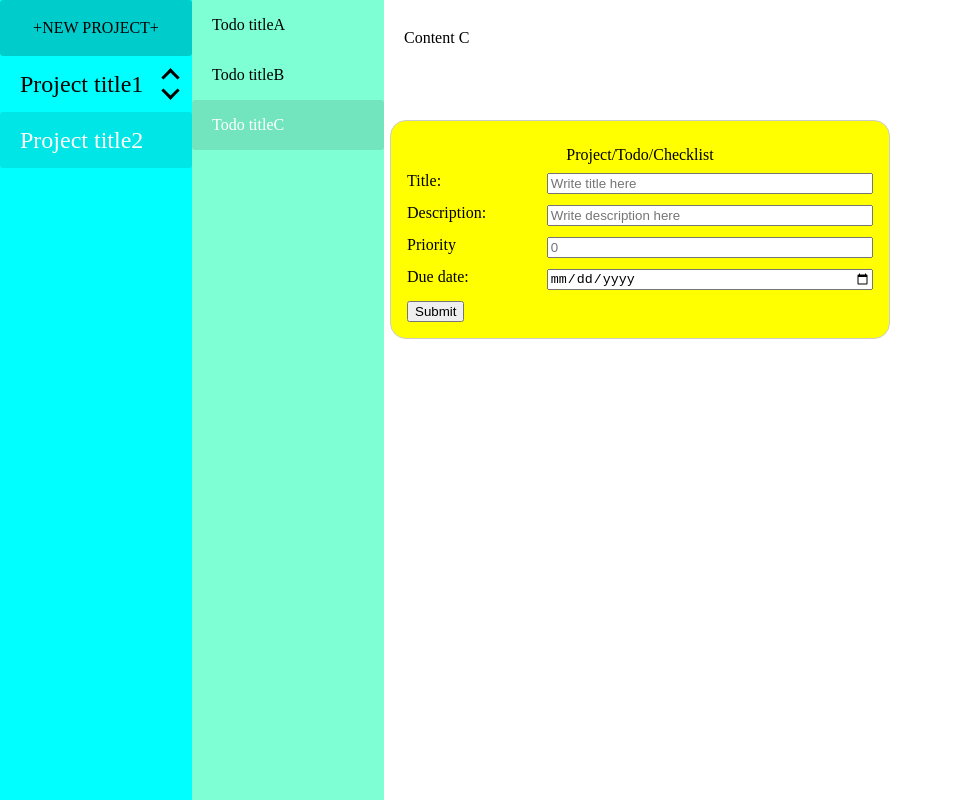
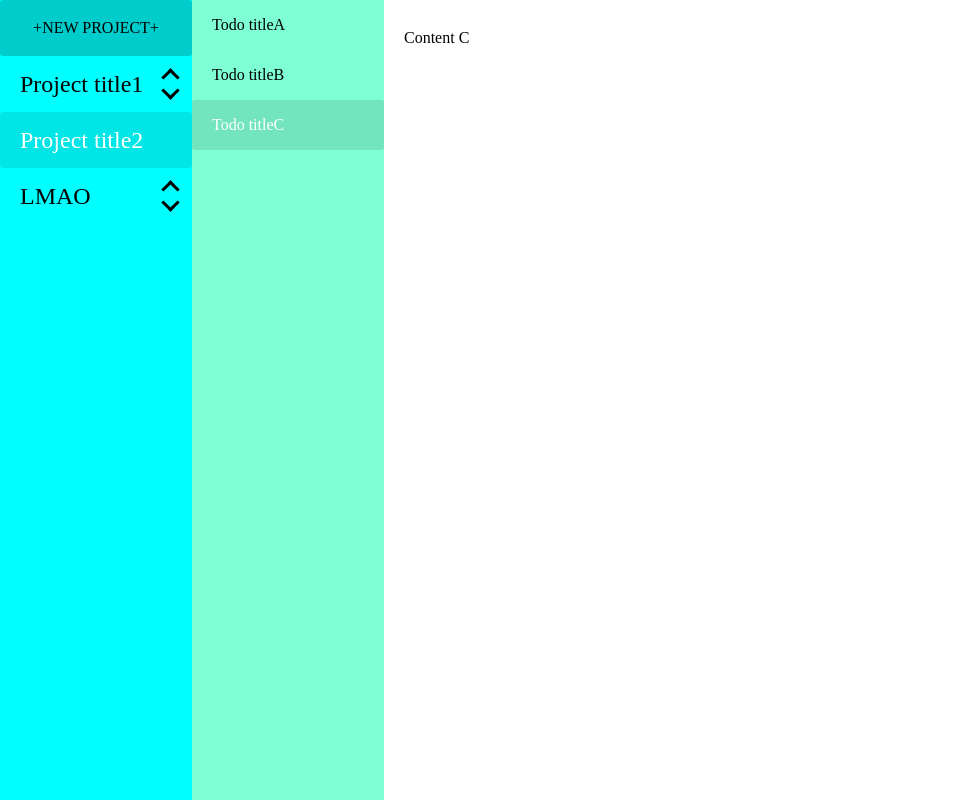
Before and after one commit to Norraynor/todo-app, a website built with webpack: page dist/index.html in a window 1280 px wide. Shown: the whole page, without its empty margins (0-953 px from the left). Built offline with nearby package versions, Linux system fonts and the light colour scheme.

Commit message:
before restructuring

```diff
--- /dev/null
+++ b/src/DOMPresets.js
@@ -0,0 +1,91 @@
+const DOMPresets = (function(){
+    function createProject(title){
+        const projects = document.querySelector(".projects");
+        const projectInput = document.createElement("input");
+        projectInput.classList.add("project-toggle");
+        projectInput.type = "radio";
+        let titleID = title.replace("/\s/g","-");
+        projectInput.id = titleID;
+        projectInput.name = "projects";
+        projectInput.checked = "";
+        const projectLabel = document.createElement("label");
+        projectLabel.classList.add("projectButton");
+        projectLabel.htmlFor = titleID;
+        projectLabel.innerText = title;
+        const arrowsContainer = document.createElement("div");
+        arrowsContainer.classList.add("arrows");
+        const upButton = document.createElement("button");
+        upButton.classList.add("priority-change", "arrow", "up");
+        const downButton = document.createElement("button");
+        downButton.classList.add("priority-change", "arrow", "down");
+        arrowsContainer.appendChild(upButton);
+        arrowsContainer.appendChild(downButton);
+        projectLabel.appendChild(arrowsContainer);
+        const projectContainer = document.createElement("div");
+        projectContainer.classList.add("project");
+        projects.appendChild(projectInput);
+        projects.appendChild(projectLabel);
+        projects.appendChild(projectContainer);
+    }
+    function todos(){
+
+    }
+    /*
+    <input class="project-toggle" type="radio" id="project-title" name="projects" checked>
+          <label class="projectButton" for="project-title">
+            Project title1
+            <div class="arrows">
+              <button class="priority-change arrow up"></button>
+              <button class="priority-change arrow down"></button>
+            </div>
+          </label>
+          <div class="project">
+            <div class="todos">
+              <div class="new-todo">
+                <input class="new-todo-toggle" type="radio" id="new-todo-button" name="new-todo" checked>
+                <label class="newTodoButton" for="new-todo-button">+NEW TO DO+</label>
+              </div>
+
+              <input class="todo-toggle" type="radio" id="todo-title" name="todo" checked>
+              <label class="todoButton" for="todo-title">Todo title1
+                <p class="completion-status not-completed">not completed</p>
+                <div class="due-date">
+                  <p>due: xd-xd-xdxd</p>
+                </div>
+
+                <div class="arrows">
+                  <button class="priority-change arrow up"></button>
+                  <button class="priority-change arrow down"></button>
+                </div>
+              </label>
+              <div class="todo">
+                <div class="content">
+                  <div class=new-checklist>
+                    <input class="new-checklist-toggle" type="radio" id="new-checklist-button" name="new-checklist" checked>
+                    <label class="newChecklistButton" for="new-checklist-button">+NEW ITEM+</label>
+                  </div>
+                  <div class="description">
+                    <h4 class="content-title">todo-title1</h4>
+                    <div class="short-description">
+                      this is where a short description will be present
+                    </div>
+                    <div class="checklist">
+                      <div class="checklist-item">
+                        <input class="checklist-toggle" type="checkbox" id="checklist-title" name="checklist" checked>
+                        <label class="checklistButton" for="checklist-title">checklist title1
+                          <p>due date: xx-yy-zzzz</p>
+                        </label>
+                      </div>
+                    </div>
+                  </div>
+                </div>
+              </div>
+
+
+          </div>
+          */
+    return {
+        createProject
+    }
+})();
+export default DOMPresets;
--- a/src/ViewManager.js
+++ b/src/ViewManager.js
@@ -1,20 +1,19 @@
 //here is where it will display everything and do DOM stuff
 
-import form from "./form";
+import buttonController from "./buttonController";
 import projectManager from "./projectManager";
+import DOMPresets from "./DOMPresets";
+
 
 const viewManager = (function viewManager(){
-    //button controller
-    const newProjectButton = document.querySelector(".newProjectButton");
-    newProjectButton.addEventListener("click",()=>{
-        form.showForm();
-        form.projectForm();
-    })
-    const newToDoButton = document.querySelector(".newTodoButton");
-    const newChecklistButton = document.querySelector(".newChecklistButton");
+    DOMPresets.createProject("LMAO");
     //stuff to display projects
     function displayProjects(){
         const projects = projectManager.getProjects();
+    }
+
+    function updateList(){
+        //here it will update view after any change
     }
     // display todos
     //display stuff related to todos like completed todo and due-date
--- /dev/null
+++ b/src/buttonController.js
@@ -0,0 +1,22 @@
+import form from "./form";
+
+const buttonController = (function(){
+    //button controller
+    const newProjectButton = document.querySelector(".newProjectButton");
+    newProjectButton.addEventListener("click",()=>{
+        form.showForm();
+        form.projectForm();
+    })
+    const newToDoButton = document.querySelector(".newTodoButton");
+    newToDoButton.addEventListener("click",()=>{
+        form.showForm();
+        form.toDoForm();
+    })
+    const newChecklistButton = document.querySelector(".newChecklistButton");
+    newChecklistButton.addEventListener("click",()=>{
+        form.showForm();
+        form.checklistForm();
+    })
+})();
+
+export default buttonController;
--- a/src/form.js
+++ b/src/form.js
@@ -70,11 +70,6 @@ const form = (function(){
 
     function getFormData(event){
         let canHide = true;
-        console.log(title.value);
-        console.log(description.value);
-        console.log(dueDate.value);
-        console.log(priority.value);
-        console.log(title);
         if(!title.value){
             alert.textContent = "Title missing";
             title.style.borderColor = "red";
@@ -120,13 +115,19 @@ const form = (function(){
         if(canHide){
             projectManager.addProject(project(title.value,description.value,priority.value,dueDate.value));
             alert.textContent = "";
-            console.log("submitted properly");
             hideForm();
             event.preventDefault();
             //clean form
+            cleanFormData();
             //updateList();
             //update send visual update
         }
+    }
+    function cleanFormData(){
+        title.value = "";
+        description.value = "";
+        priority.value = "";
+        dueDate.value = "";
     }
     submit.addEventListener("click",getFormData);
 
--- a/src/index.css
+++ b/src/index.css
@@ -358,7 +358,6 @@ form {
 }
 #form-div{
     position: absolute;
-    display: block;
     text-align: center;
     margin: 0 auto;
     left: 0;
```
Also changed, not shown: dist/index.html, dist/main.js.
